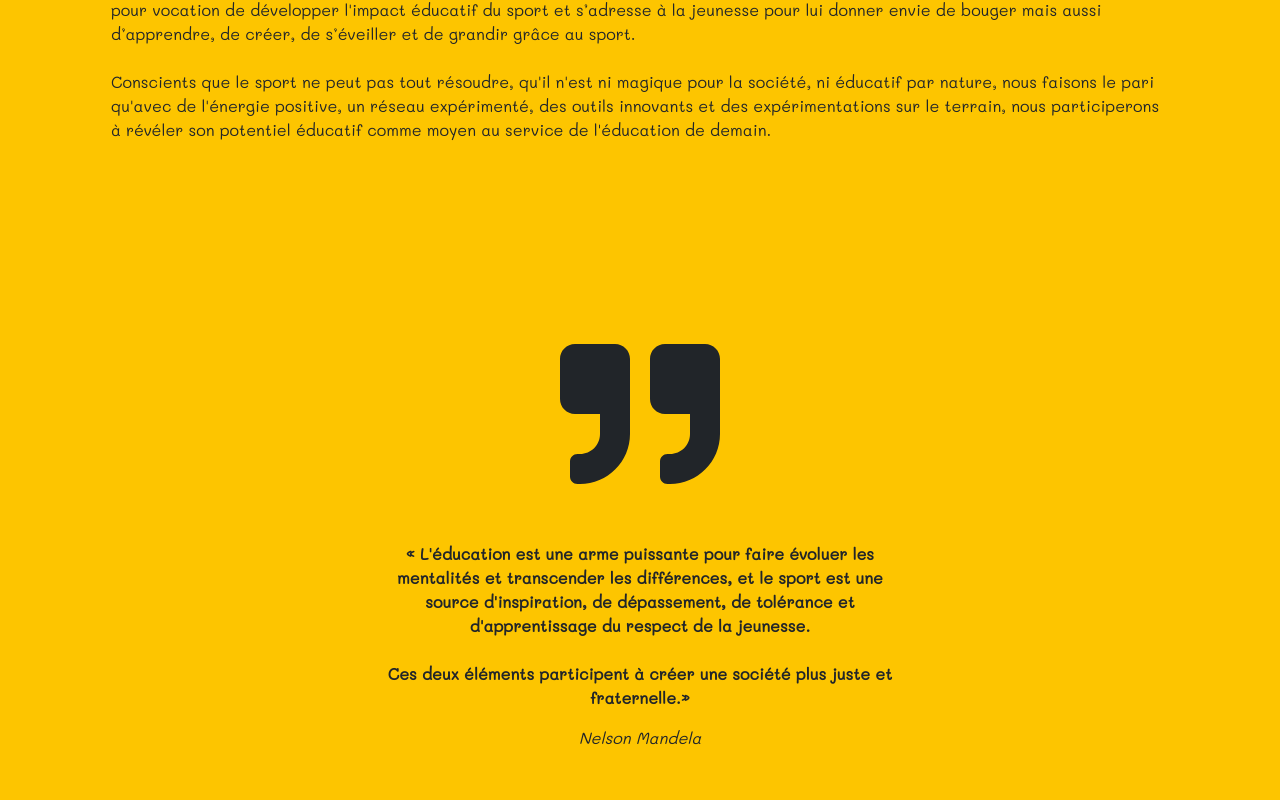
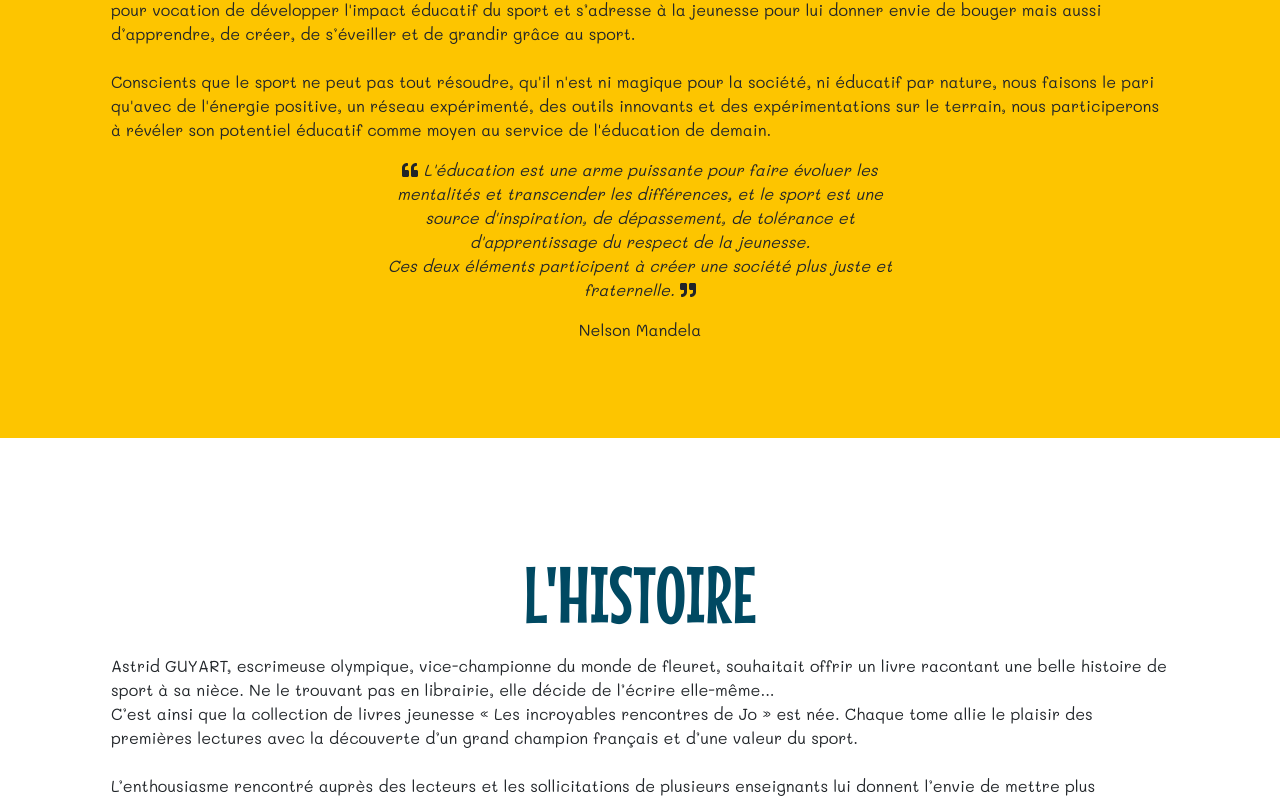
Before and after one commit to annelhote/les-carnets-de-jo, a Vue app: page / in a window 1280 px wide. Shown: the part 1352-2152 px from the top of the page. Built offline with nearby package versions, Linux system fonts and the light colour scheme.

Commit message:
Skin quote, close #23

```diff
--- a/src/App.vue
+++ b/src/App.vue
@@ -90,22 +90,20 @@
           expérimentations sur le terrain, nous participerons à révéler son potentiel éducatif comme moyen au service de
           l'éducation de demain.
         </div>
-      </div>
-    </section>
-    <section class="app__section app__section__odd row justify-content-md-center bg-warning" ref="section_quote">
-      <div class="col-6 text-center">
-        <div class="app__section__image mb-5">
-          <font-awesome-icon icon="quote-right" size="10x"></font-awesome-icon>
-        </div>
-        <div class="app__section__content font-weight-bold mt-3">
-          « L'éducation est une arme puissante pour faire évoluer les mentalités et transcender les différences,
-          et le sport est une source d'inspiration, de dépassement, de tolérance et d'apprentissage
-          du respect de la jeunesse.<br><br>
-          Ces deux éléments participent à créer
-          une société plus juste et fraternelle.»
-        </div>
-        <div class="app__section__author font-italic mt-3 font-weight-lighter">
-          Nelson Mandela
+        <div class="row justify-content-center">
+          <div class="app__section__content text-center mt-3 col-6">
+            <div class="font-italic">
+              <font-awesome-icon icon="quote-left"></font-awesome-icon>
+              L'éducation est une arme puissante pour faire évoluer les mentalités et transcender les différences,
+              et le sport est une source d'inspiration, de dépassement, de tolérance et d'apprentissage
+              du respect de la jeunesse.<br>
+              Ces deux éléments participent à créer une société plus juste et fraternelle.
+              <font-awesome-icon icon="quote-right"></font-awesome-icon>
+            </div>
+            <div class="mt-3">
+              Nelson Mandela
+            </div>
+          </div>
         </div>
       </div>
     </section>
--- a/src/main.js
+++ b/src/main.js
@@ -2,6 +2,7 @@ import Vue from 'vue'
 import App from './App.vue'
 import { BootstrapVue } from 'bootstrap-vue'
 import { library } from '@fortawesome/fontawesome-svg-core'
+import { faQuoteLeft } from '@fortawesome/free-solid-svg-icons'
 import { faQuoteRight } from '@fortawesome/free-solid-svg-icons'
 import { faFacebookSquare, faInstagramSquare } from '@fortawesome/free-brands-svg-icons'
 import { FontAwesomeIcon } from '@fortawesome/vue-fontawesome'
@@ -11,6 +12,7 @@ import './main.scss'
 Vue.use(BootstrapVue)
 library.add(faFacebookSquare)
 library.add(faInstagramSquare)
+library.add(faQuoteLeft)
 library.add(faQuoteRight)
 Vue.component('font-awesome-icon', FontAwesomeIcon)
 
```
